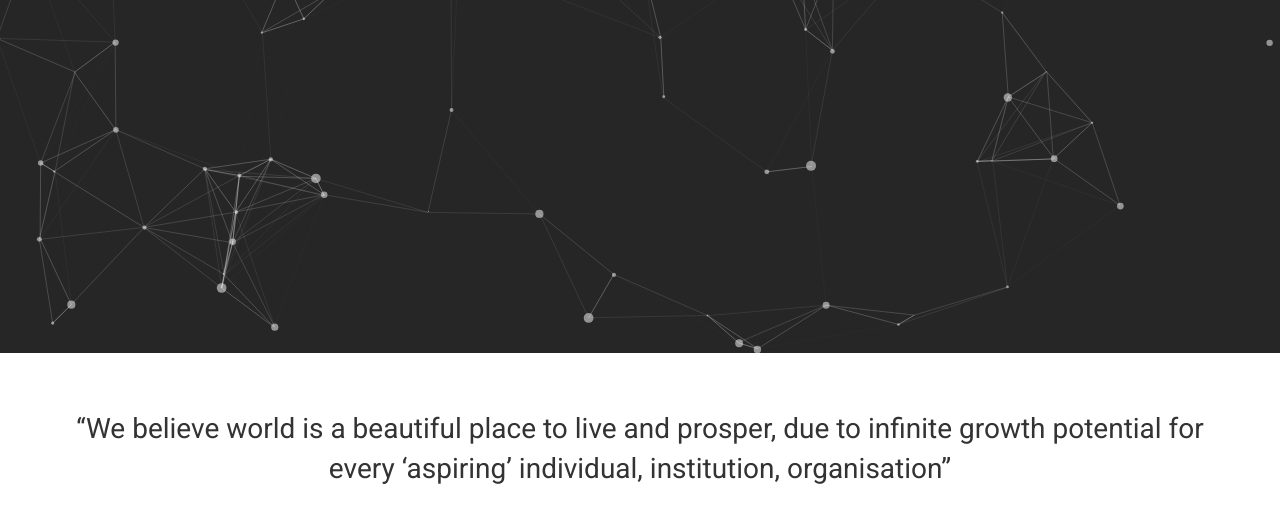
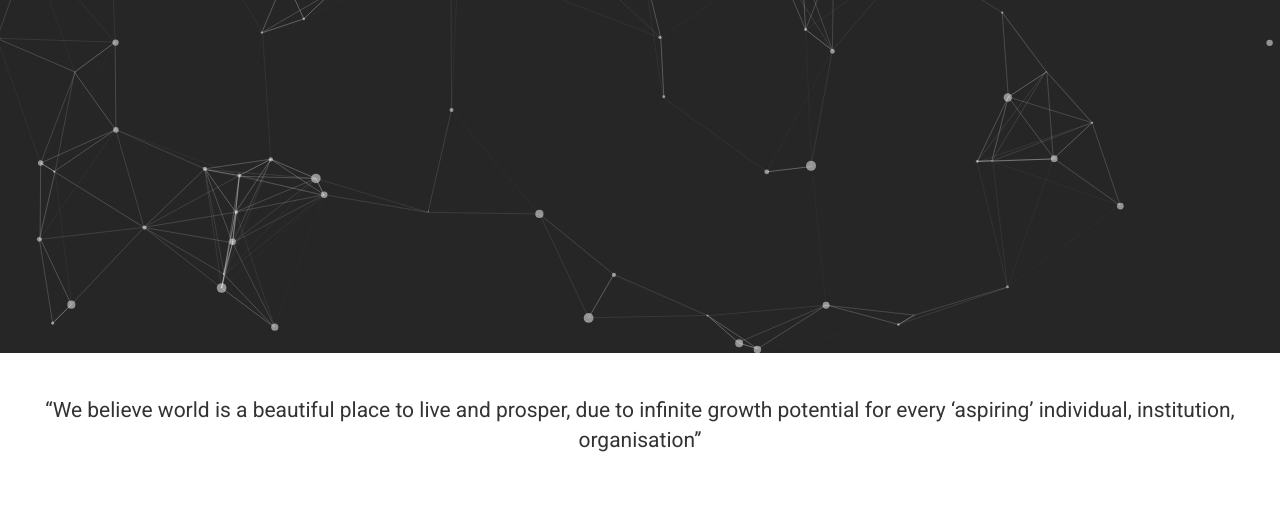
Before and after one commit to manupanday1998/inspire2, a plain HTML site: page index.html in a window 1280 px wide. Shown: the part 405-928 px from the top of the page. After the commit the page ends 902 px from the top, so only its background shows below. Drawn offline with nearby package versions, Linux system fonts and the light colour scheme.

Commit message:
Added the quote slideshow

```diff
--- a/css/index.css
+++ b/css/index.css
@@ -39,8 +39,8 @@
 }
 
 #slideshow > div {
-	/*position: absolute;
-	top: 10px;
+	position: absolute;
+	/*top: 10px;
 	left: 10px;
 	right: 10px;
 	bottom: 10px;*/
@@ -48,7 +48,7 @@
 	width: 100%;
 	/*height: 5em;*/
 	padding: 2em;
-	font-size: 2em;
+	font-size: 1.5em;
 }
 
 // css for quotes end here
--- a/js/index.js
+++ b/js/index.js
@@ -12,9 +12,9 @@ $("#slideshow > div:gt(0)").hide();
 
 setInterval(function() {
   $('#slideshow > div:first')
-    .fadeOut(1)
+    .fadeOut(1000)
     .next()
-    .fadeIn(1)
+    .fadeIn(1000)
     .end()
     .appendTo('#slideshow');
 }, 3000);
```
